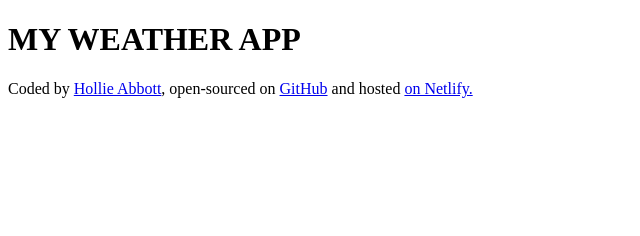
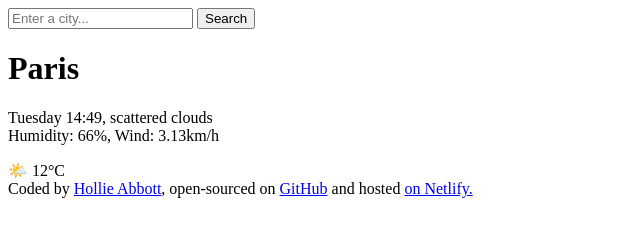
Before and after one commit to hollieincodeland/My-Weather-App, a plain HTML site: page index.html in a window 1280 px wide. Shown: the whole page, without its empty margins (0-640 px from the left). Drawn offline with Linux system fonts and the light colour scheme.

Commit message:
Added html to the project

```diff
--- a/index.html
+++ b/index.html
@@ -6,7 +6,23 @@
     <title>Document</title>
 </head>
 <body>
-    <h1>MY WEATHER APP</h1>
+    <header>
+    <form>
+        <input type="search" placeholder="Enter a city..." required/>
+        <input type="submit" value="Search" />
+    </form>
+</header>
+<main>
+    <div>
+        <h1>Paris</h1>
+        <p>
+          Tuesday 14:49, scattered clouds
+          <br />
+          Humidity: 66%, Wind: 3.13km/h
+        </p>
+      </div>
+      <div>🌤️ 12°C</div>
+</main>
     <footer>
         Coded by
         <a href="https://github.com/hollieincodeland" target="_blank"> Hollie Abbott</a>,
```
